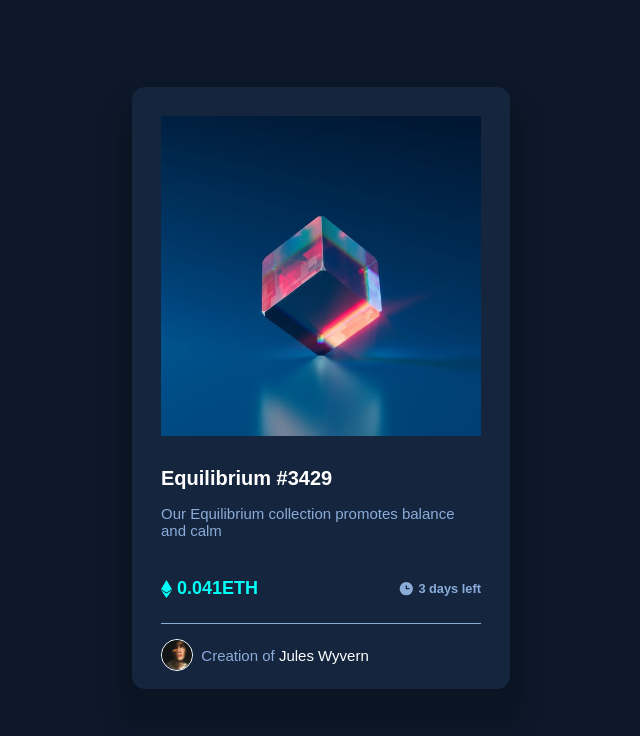
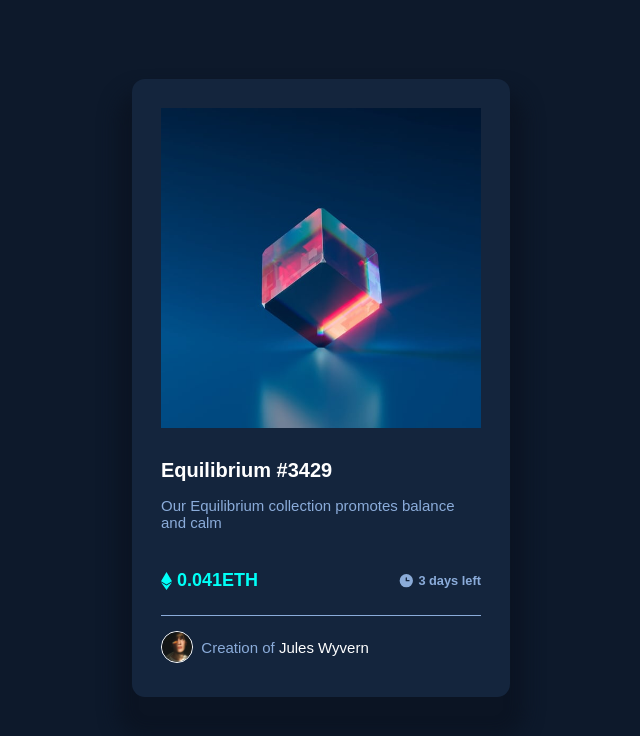
Before and after one commit to blakas22/nft-card-component, a plain HTML site: page index.html in a window 1280 px wide. Shown: the whole page, without its empty margins (319-959 px from the left). Drawn offline with Linux system fonts and the light colour scheme.

Commit message:
Update style.css

```diff
--- a/style.css
+++ b/style.css
@@ -16,7 +16,7 @@ body
 #card
 {
     width: 20em;
-    height: 34em;
+    height: 35em;
     border-radius: 13px;
     padding: 1.8em;
     background-color: hsl(216, 50%, 16%);
```
